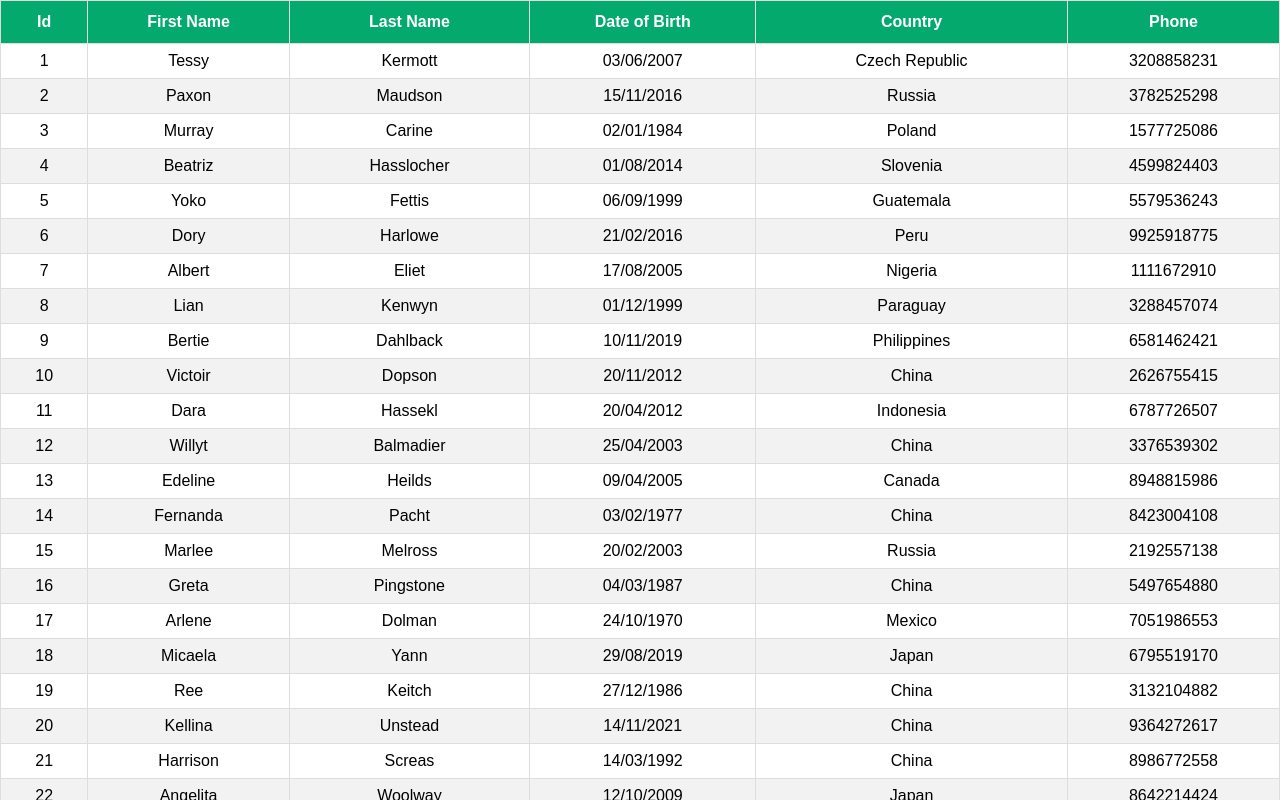
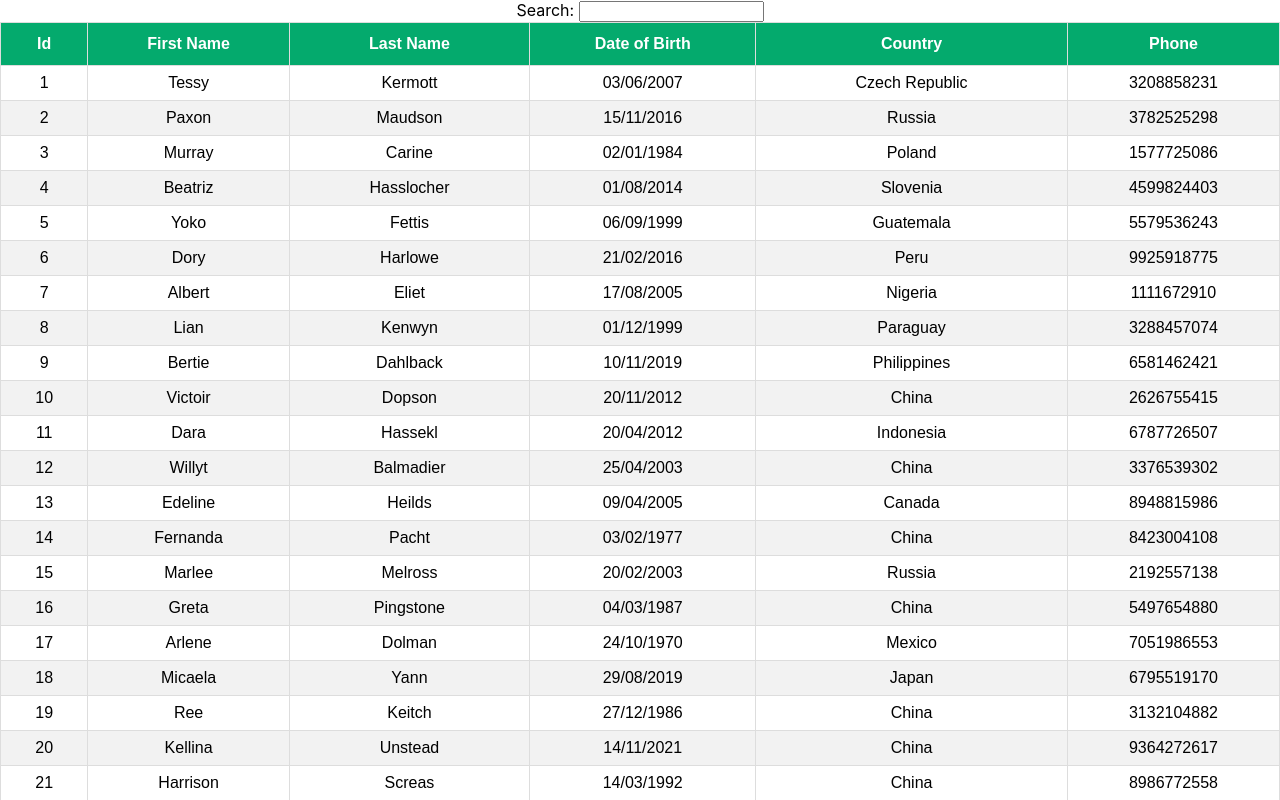
Before and after one commit to ShinchanThakur/React-Tables, a React (Create React App) app: page / in a window 1280 px wide. Shown: the top 800 px of the page. Built offline with nearby package versions, Linux system fonts and the light colour scheme.

Commit message:
CLIENT SIDE FILTERING: Added Global Filter

```diff
--- a/src/App.js
+++ b/src/App.js
@@ -1,11 +1,12 @@
 import './App.css';
+import { FilteringTable } from './components/FilteringTable';
 // import { BasicTable } from './components/BasicTable';
-import { SortingTable } from './components/SortingTable';
+// import { SortingTable } from './components/SortingTable';
 
 function App() {
   return (
     <div className="App">
-      <SortingTable/>
+      <FilteringTable/>
     </div>
   );
 }
--- /dev/null
+++ b/src/components/FilteringTable.js
@@ -0,0 +1,67 @@
+import React, { useMemo } from 'react'
+import { useGlobalFilter, useTable } from 'react-table'
+import MOCK_DATA from './MOCK_DATA.json'
+import { COLUMNS } from './columns'
+import './table.css'
+import { GlobalFilter } from './GlobalFilter'
+
+export const FilteringTable = () => {
+
+    const columns = useMemo(() => COLUMNS, [])
+    const data = useMemo(() => MOCK_DATA, [])
+    const tableInstance = useTable({
+        columns,
+        data
+    }, useGlobalFilter)
+
+    const {
+        getTableProps,
+        getTableBodyProps,
+        headerGroups,
+        footerGroups,
+        rows,
+        prepareRow,
+        state,
+        setGlobalFilter
+    } = tableInstance
+
+    const { globalFilter } = state
+
+    return (
+        <>
+            <GlobalFilter filter={globalFilter} setFilter={setGlobalFilter} />  {/* Client Side Filtering */}
+            <table {...getTableProps()}>
+                <thead>
+                    {headerGroups.map((headerGroup) => (
+                        <tr {...headerGroup.getHeaderGroupProps()}>
+                            {headerGroup.headers.map((column) => (
+                                <th {...column.getHeaderProps()}>{column.render('Header')}</th>
+                            ))}
+                        </tr>
+                    ))}
+                </thead>
+                <tbody {...getTableBodyProps()}>
+                    {rows.map((row) => {
+                        prepareRow(row)
+                        return (
+                            <tr {...row.getRowProps()}>
+                                {row.cells.map((cell) => {
+                                    return <td {...cell.getCellProps()}>{cell.render('Cell')}</td>
+                                })}
+                            </tr>
+                        )
+                    })}
+                </tbody>
+                <tfoot>
+                    {footerGroups.map((footerGroup) => (
+                        <tr {...footerGroup.getFooterGroupProps()}>
+                            {footerGroup.headers.map((column) => (
+                                <td {...column.getFooterGroupProps}>{column.render('Footer')}</td>
+                            ))}
+                        </tr>
+                    ))}
+                </tfoot>
+            </table>
+        </>
+    )
+}
--- /dev/null
+++ b/src/components/GlobalFilter.js
@@ -0,0 +1,10 @@
+import React from 'react'
+
+export const GlobalFilter = ({ filter, setFilter }) => {
+    return (
+        <span>
+            Search: {' '}
+            <input value={filter || ''} onChange={(e) => setFilter(e.target.value)} />
+        </span>
+    )
+}
```
Also changed, not shown: images/globalFiltering.png (added), 1 other file (tests, documents, lock files or other folders).
